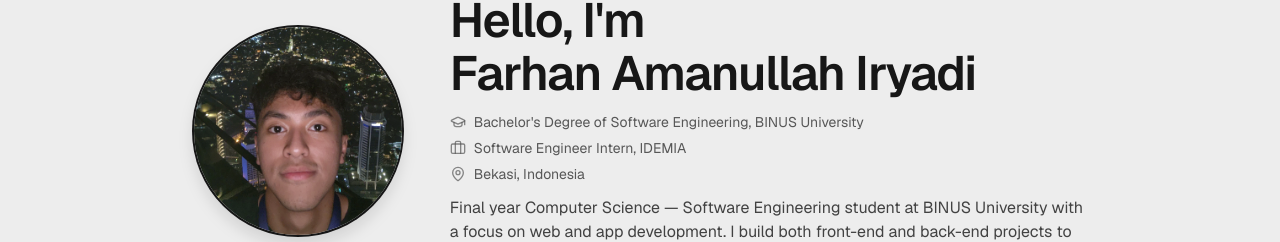
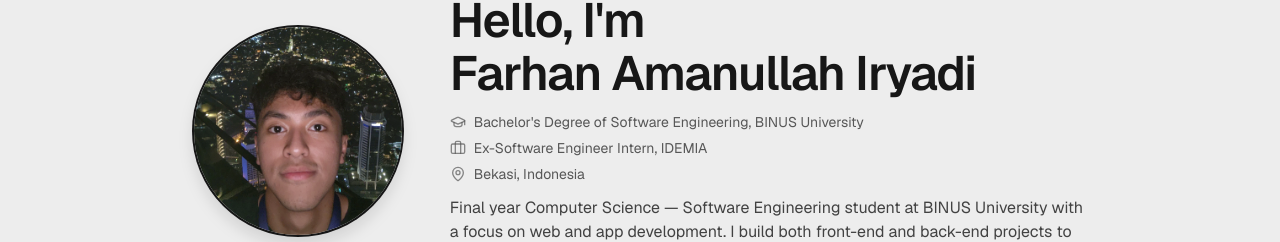
Before and after one commit to iryadifarhan/portfolio-website, a Next.js app: page / in a window 1280 px wide. Shown: the part 183-425 px from the top of the page. Built offline with nearby package versions, Linux system fonts and the light colour scheme.

Commit message:
Add conditional logic for a finished working experience

```diff
--- a/app/data/experience.ts
+++ b/app/data/experience.ts
@@ -1,5 +1,6 @@
 export type Experiences = {
     period: string;
+    still_working?: boolean;
     image: string;
     org: string;
     title: string;
@@ -8,7 +9,8 @@ export type Experiences = {
 
 export const EXPERIENCE : Experiences[] = [
   {
-    period: "2025 - Present",
+    period: "2025 - 2026",
+    still_working: false,
     image: "/about/idemia.webp",
     org: "IDEMIA",
     title: "Software Engineer Intern",
--- a/app/page.tsx
+++ b/app/page.tsx
@@ -15,7 +15,7 @@ export default function Home() {
     <section className="flex flex-col items-center gap-4">
       <Hero name={PERSONAL_DATA.name} location={PERSONAL_DATA.location} quick_blurb={PERSONAL_DATA.quick_blurb}
       recent_education_title={EDUCATION[0].title} recent_education_org={EDUCATION[0].org}
-      recent_experience_title={EXPERIENCE[0].title} recent_experience_org={EXPERIENCE[0].org} />
+      recent_experience_title={`${EXPERIENCE[0].still_working === false ? "Ex-" : ""}${EXPERIENCE[0].title}`} recent_experience_org={EXPERIENCE[0].org} />
       <Skills />
       <RecentWorks works={ WORKS }/>
       <QuickContact />
```
